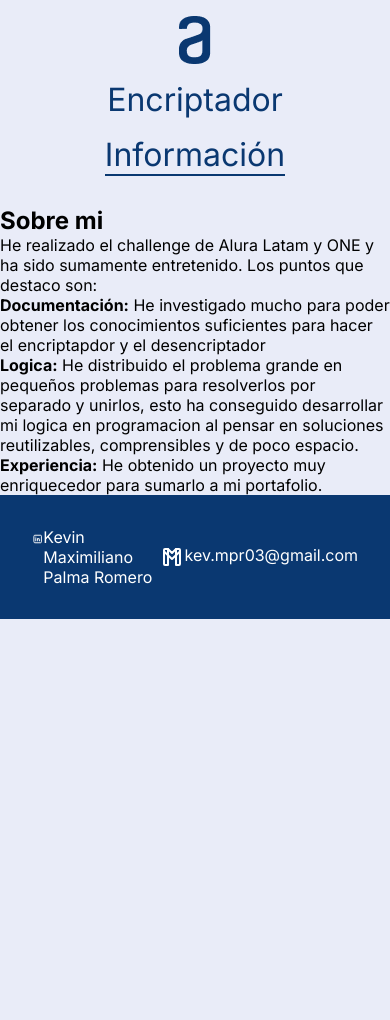
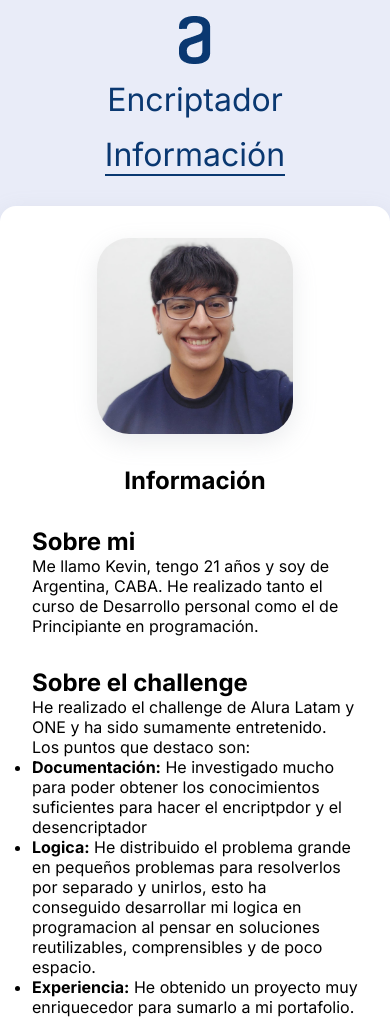
Before and after one commit to kevmpr/encriptadorONE, a plain HTML site: page pages/informacion.html in a window 390 px wide. Shown: the top 1020 px of the page. Before the commit the page ends 844 px from the top, so only its background shows below. Drawn offline with nearby package versions, Linux system fonts and the light colour scheme.

Commit message:
pagina de informacion finalizada y responsive design de todo el sitio web

```diff
--- a/pages/informacion.html
+++ b/pages/informacion.html
@@ -39,8 +39,20 @@
         </header>
 
         <main class="main">
-            <article>
-                <h1>Sobre mi</h1>
+            <article class="main__article">
+                <img src="../assets/fotoKevin.jpeg" alt="foto de mi rostro" class="main__article__photoProfile">
+
+                <div class="main__article__sections">
+                    <h1>Información</h1>
+                    <section>
+                        <h2>Sobre mi</h2>
+                        <p>
+                            Me llamo Kevin, tengo 21 años y soy de Argentina, CABA. He realizado tanto el curso de Desarrollo personal como el de Principiante en programación.
+                        </p>
+                    </section>
+
+                    <section>
+                        <h2>Sobre el challenge</h2>
                         <p>
                             He realizado el challenge de Alura Latam y ONE y ha sido
                             sumamente entretenido. Los puntos que destaco son:
@@ -49,7 +61,7 @@
                             <li>
                                 <strong>Documentación:</strong> He investigado mucho
                                 para poder obtener los conocimientos suficientes para
-                        hacer el encriptapdor y el desencriptador
+                                hacer el encriptpdor y el desencriptador
                             </li>
                             <li>
                                 <strong>Logica:</strong> He distribuido el problema grande en pequeños problemas para resolverlos por separado y unirlos, esto ha conseguido desarrollar mi logica en programacion al pensar en soluciones reutilizables, comprensibles y de poco espacio.
@@ -58,6 +70,8 @@
                                 <strong>Experiencia:</strong> He obtenido un proyecto muy enriquecedor para sumarlo a mi portafolio.
                             </li>
                         </ul>
+                    </section>
+                </div>
             </article>
         </main>
 
--- a/styles/style.css
+++ b/styles/style.css
@@ -188,18 +188,43 @@ body {
     outline: none;
 }
 
+.main__article{
+    display: flex;
+    flex-direction: column;
+    align-items: center;
+    gap: 2rem;
+    padding: 2rem;
+    border-radius: 1rem;
+    box-shadow: rgba(149, 157, 165, 0.2) 0px 8px 24px;
+    background-color: var(--white);
+}
+
+.main__article__photoProfile{
+    width: 60%;
+    border-radius: 2rem;
+    box-shadow: rgba(149, 157, 165, 0.2) 0px 8px 24px;
+}
+
+.main__article__sections{
+    display: flex;
+    flex-direction: column;
+    align-items: center;
+    gap: 2rem;
+}
+
 .footer {
     padding: 2rem;
     display: flex;
-    justify-content: space-around;
+    flex-direction: column;
     align-items: center;
+    gap: 2rem;
     background-color: var(--dark-blue);
     color: var(--white);
 }
 
 .footer__link{
     display:flex;
-    flex-direction: row;
+    justify-content: center;
 }
 
 .footer__link__a{
@@ -233,6 +258,16 @@ body {
     .main__message {
         height: 70vh;
     }
+
+    .footer {
+        flex-direction: row;
+        justify-content: space-around;
+        align-items: center;
+    }
+
+    .footer__link{
+        align-items: center;
+    }
 }
 
 @media (min-width: 1440px) {
@@ -249,4 +284,15 @@ body {
     .main__message{
         width: 30%;
     }
+
+    .main__article{
+        flex-direction: row;
+     }
+     .main__article__photoProfile{
+        width: 20%;
+    }
+
+    .main__article__sections{
+        align-items: start;
+    }
 }
```
Also changed, not shown: index.html (+2 -2 lines), assets/fotoKevin.jpeg (added). Lines whose indentation alone changed are shown as unchanged.
